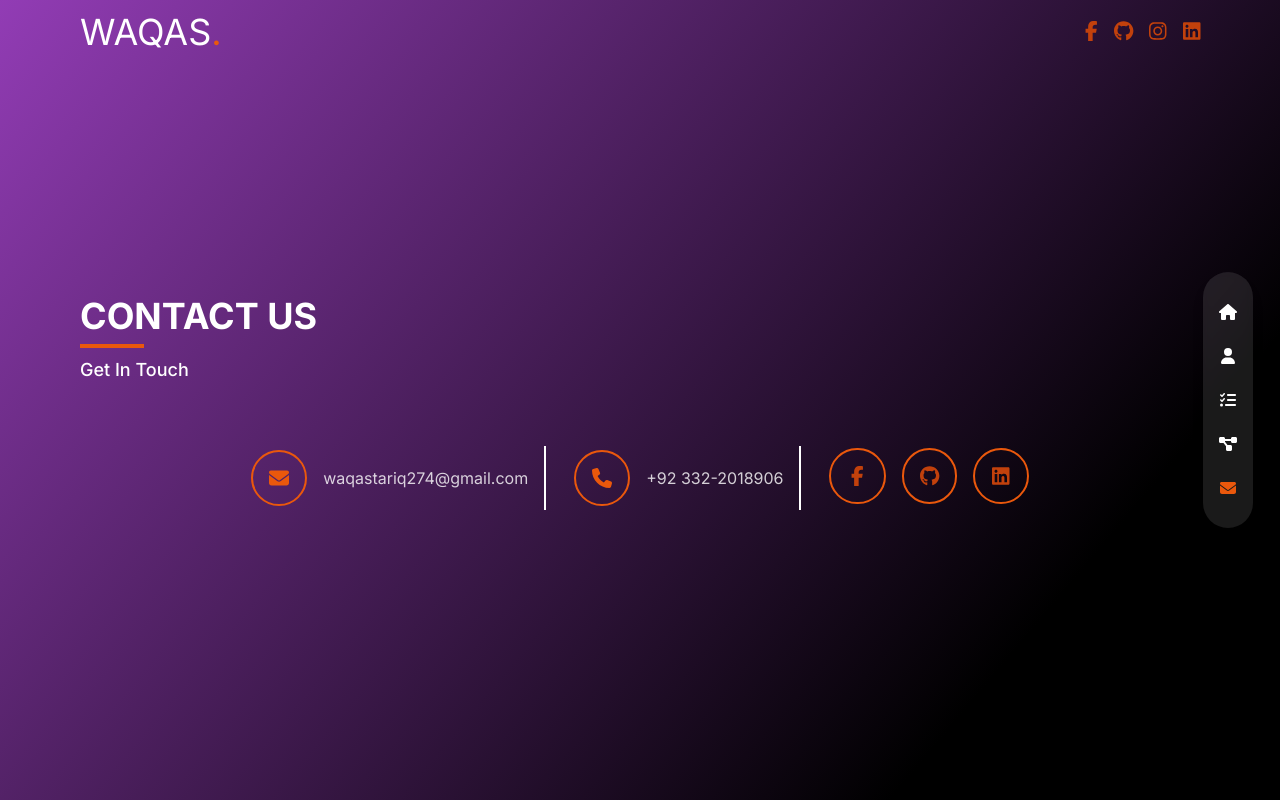
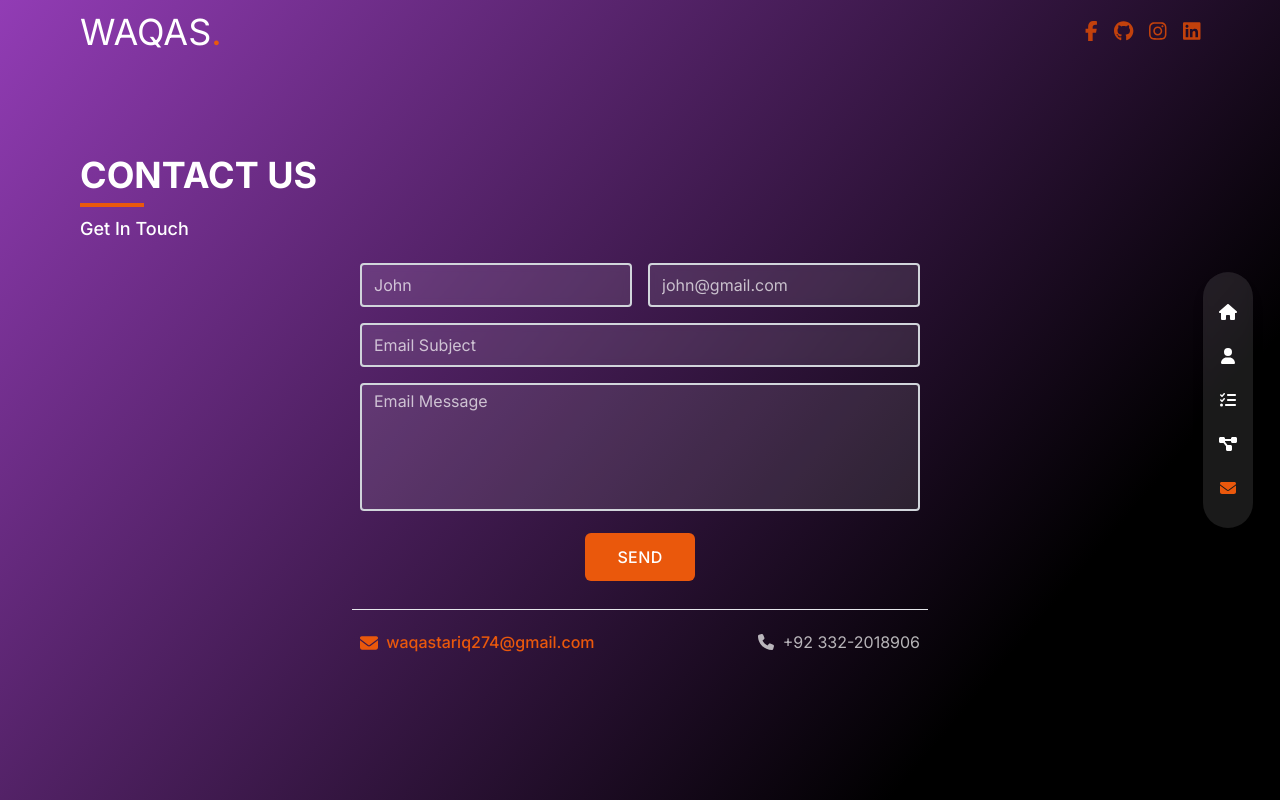
Before and after one commit to waqastariq05/Portfolio, a Next.js app: page /contact in a window 1280 px wide. Built offline with nearby package versions, Linux system fonts and the light colour scheme.

Commit message:
Contact form is added

```diff
--- a/app/contact/page.js
+++ b/app/contact/page.js
@@ -1,11 +1,7 @@
+import Contact from '@/components/Contact'
 import Header from '@/components/Header'
-import React from 'react'
-import { FontAwesomeIcon } from "@fortawesome/react-fontawesome";
-import {
-    faEnvelope,
-    faPhone
-} from "@fortawesome/free-solid-svg-icons";
-import { faFacebookF, faGithub, faLinkedin } from '@fortawesome/free-brands-svg-icons';
+
+
 
 const page = () => {
     return (
@@ -14,29 +10,7 @@ const page = () => {
                 <div className='md:px-0 px-2'>
                     <Header title="Contact Us" text="Get In Touch" />
                 </div>
-                <div className="mx-auto">
-                    <div className="w-full flex flex-wrap gap-3 gap-y-6 items-center sm:justify-between justify-evenly mt-10 text-base font-normal text-white/80">
-                        <div className='md:border-r-2 sm:border-b-0 border-b-2 border-white sm:px-4 px-0 sm:py-1 pb-5 flex items-center gap-4'>
-                            <FontAwesomeIcon icon={faEnvelope} className='text-xl border-2 border-orange-600 rounded-full p-4 text-orange-600 hover:text-white hover:bg-orange-600 transition-all duration-300 cursor-pointer' />
-                            <a className="text-base">waqastariq274@gmail.com</a>
-                        </div>
-                        <div className='md:border-r-2 sm:border-b-0 border-b-2 border-white sm:px-4 px-0 sm:py-1 pb-5 flex items-center gap-4'>
-                            <FontAwesomeIcon icon={faPhone} className='text-xl border-2 border-orange-600 rounded-full p-4 text-orange-600 hover:text-white hover:bg-orange-600 transition-all duration-300 cursor-pointer' />
-                            <p className="text-base">+92 332-2018906</p>
-                        </div>
-                        <div className='flex items-center justify-center gap-4 cursor-pointer px-4 py-1'>
-                            <a href='https://www.facebook.com/waqas.tariq05' target='_blank'>
-                                <FontAwesomeIcon icon={faFacebookF} className='text-xl border-2 border-orange-600 rounded-full py-4 px-5 text-orange-700 hover:text-white hover:bg-orange-600 transition-all duration-300' />
-                            </a>
-                            <a href="https://github.com/waqastariq05" target='_blank'>
-                                <FontAwesomeIcon icon={faGithub} className='text-xl border-2 border-orange-600  rounded-full p-4 text-orange-700 hover:text-white hover:bg-orange-600 transition-all duration-300' />
-                            </a>
-                            <a href="https://www.linkedin.com/in/waqas-tariq-705a671bb/" target='_blank'>
-                                <FontAwesomeIcon icon={faLinkedin} className='text-xl border-2 border-orange-600 rounded-full py-4 px-[17px] text-orange-700 hover:text-white hover:bg-orange-600 transition-all duration-300' />
-                            </a>
-                        </div>
-                    </div>
-                </div>
+                <Contact />
             </div >
         </div >
     )
--- a/components/Banner.js
+++ b/components/Banner.js
@@ -1,5 +1,4 @@
 'use client'
-import Image from 'next/image';
 import React, { useEffect, useRef } from 'react'
 import Typed from 'typed.js'
 
@@ -24,7 +23,7 @@ const Banner = () => {
         <>
             <div className='md:w-1/2 sm:w-1/2 sm:px-0 px-5 w-full relative'>
                 <div className='overflow-hidden w-full rounded-full outline outline-4 outline-white/70  border-8 border-transparent border-opacity-30 mx-auto mb-5'>
-                    <Image src="/Dp.jpg" width={500} height={500} alt='Dp' className='w-full rounded-full' />
+                    <img src="/Dp.jpg" alt='Dp' className='w-full rounded-full' />
                 </div>
             </div>
             <div className='w-full md:text-left text-center'>
@@ -37,7 +36,7 @@ const Banner = () => {
                     <span className="text-orange-600" ref={el}></span>
                 </h3>
                 <p className='text-white/70 lg:text-base text-sm font-normal md:mb-7 mb-6 lg:w-[80%]'>Over 6 months of practical experience with a good knowledge in blockchain development.</p>
-                <a href={`http://localhost:3000/WaqasResume.pdf`} target='_blank' className='md:text-base text-sm text-white font-medium bg-orange-600 border-0 lg:py-3 md:py-2 py-3 md:px-5 px-4 focus:outline-none hover:bg-orange-700 rounded-md cursor-pointer'>Download CV</a>
+                <a href={`${process.env.NEXT_PUBLIC_WEB_URL}/WaqasResume.pdf`} target='_blank' className='md:text-base text-sm text-white font-medium bg-orange-600 border-0 lg:py-3 md:py-2 py-3 md:px-5 px-4 focus:outline-none hover:bg-orange-700 rounded-md cursor-pointer'>Download CV</a>
             </div>
         </>
     )
--- /dev/null
+++ b/components/Contact.js
@@ -0,0 +1,63 @@
+'use client'
+import React, { useRef } from 'react'
+import emailjs from '@emailjs/browser';
+import { FontAwesomeIcon } from "@fortawesome/react-fontawesome";
+import {
+    faEnvelope,
+    faPhone
+} from "@fortawesome/free-solid-svg-icons";
+
+const Contact = () => {
+    const form = useRef();
+
+    function sendEmail(e) {
+        e.preventDefault();
+
+        emailjs.sendForm(`${process.env.NEXT_PUBLIC_SERVICE_ID}`, `${process.env.NEXT_PUBLIC_TEMPLATE_ID}`, form.current, `${process.env.NEXT_PUBLIC_API_KEY}`)
+            .then((result) => {
+                alert("Your Message is Sended.")
+                e.target.reset();
+            }, (error) => {
+                alert("Enter Correct Credentials.")
+                e.target.reset();
+            });
+    };
+
+    return (
+        <div className="lg:w-1/2 md:w-2/3 w-full mx-auto">
+            <form ref={form} onSubmit={sendEmail}>
+                <div className="flex flex-wrap -m-2">
+                    <div className="p-2 md:w-1/2 w-full">
+                        <div className="relative">
+                            <input type="text" name="name" className="w-full bg-white/10 backdrop-blur-sm rounded border-2 border-gray-300 focus:border-orange-600 focus:bg-transparent text-base outline-none text-white placeholder:text-white/70 py-1 px-3 leading-8 transition-colors duration-200 ease-in-out" placeholder='John' />
+                        </div>
+                    </div>
+                    <div className="p-2 md:w-1/2 w-full">
+                        <div className="relative">
+                            <input type="email" name="email" className="w-full bg-white/10 backdrop-blur-sm rounded border-2 border-gray-300 focus:border-orange-600 focus:bg-transparent text-base outline-none text-white placeholder:text-white/70 py-1 px-3 leading-8 transition-colors duration-200 ease-in-out" placeholder='john@gmail.com' />
+                        </div>
+                    </div>
+                    <div className="p-2 w-full">
+                        <div className="relative">
+                            <input type="text" name="subject" className="w-full bg-white/10 backdrop-blur-sm rounded border-2 border-gray-300 focus:border-orange-600 focus:bg-transparent text-base outline-none text-white placeholder:text-white/70 py-1 px-3 leading-8 transition-colors duration-200 ease-in-out" placeholder='Email Subject' />
+                        </div>
+                    </div>
+                    <div className="p-2 w-full">
+                        <div className="relative">
+                            <textarea name="message" className="w-full bg-white/10 rounded border-2 border-gray-300 focus:border-orange-600 focus:bg-transparent  h-32 text-base outline-none text-white placeholder:text-white/70 py-1 px-3 resize-none leading-6 transition-colors duration-200 ease-in-out" placeholder='Email Message' />
+                        </div>
+                    </div>
+                    <div className="p-2 w-full">
+                        <button className='flex mx-auto text-white bg-orange-600 font-medium tracking-wide border-0 lg:py-3 md:py-2 py-3 md:px-8 px-4 focus:outline-none hover:bg-orange-700 rounded-md md:text-base text-sm cursor-pointer'>SEND</button>
+                    </div>
+                    <div className="flex flex-wrap items-center sm:justify-between justify-evenly mx-auto p-2 w-full pt-5 mt-5 border-t border-gray-200">
+                        <a className="text-base font-medium text-orange-600"><FontAwesomeIcon icon={faEnvelope} className='mr-1 text-lg relative -bottom-[2px]' /> waqastariq274@gmail.com</a>
+                        <p className="text-base text-white/70"><FontAwesomeIcon icon={faPhone} className='mr-1' /> +92 332-2018906</p>
+                    </div>
+                </div>
+            </form>
+        </div>
+    )
+}
+
+export default Contact
--- a/package.json
+++ b/package.json
@@ -9,6 +9,7 @@
     "lint": "next lint"
   },
   "dependencies": {
+    "@emailjs/browser": "^3.11.0",
     "@fortawesome/fontawesome-svg-core": "^6.4.2",
     "@fortawesome/free-brands-svg-icons": "^6.4.2",
     "@fortawesome/free-solid-svg-icons": "^6.4.2",
```
Also changed, not shown: public/Dp.jpg, 1 other file (tests, documents, lock files or other folders).
